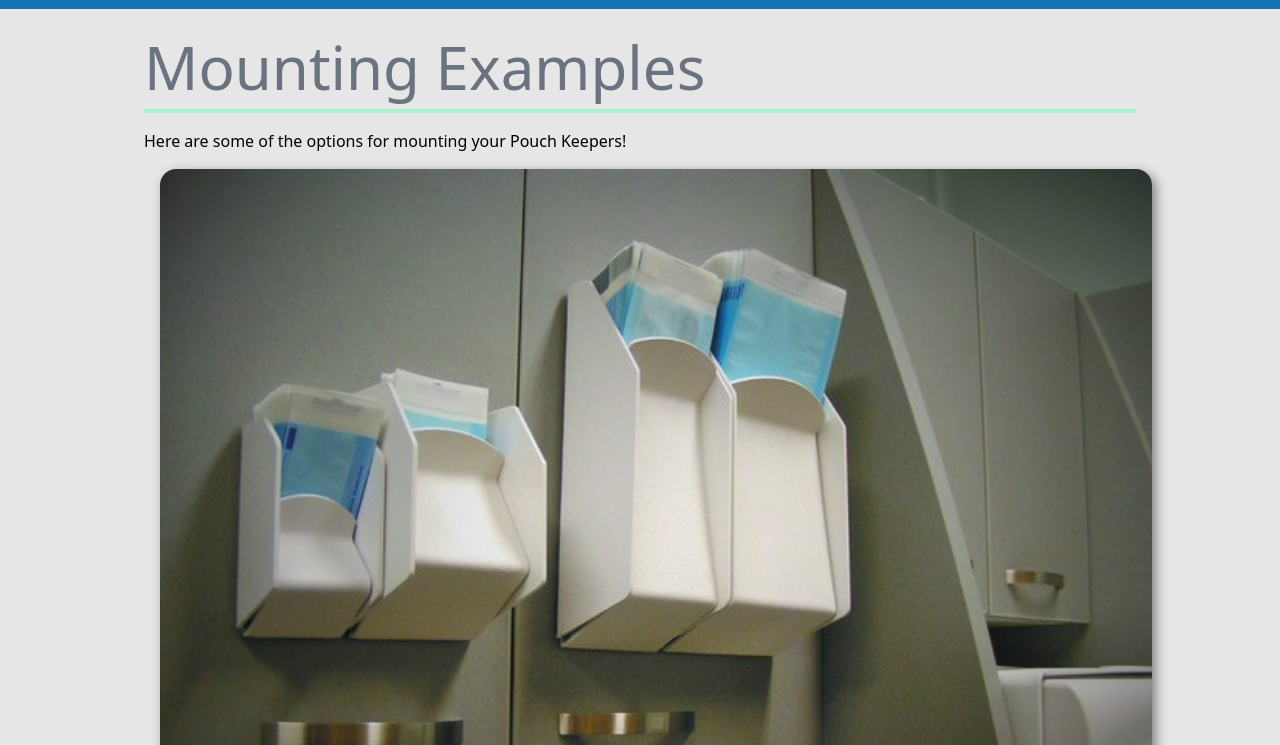
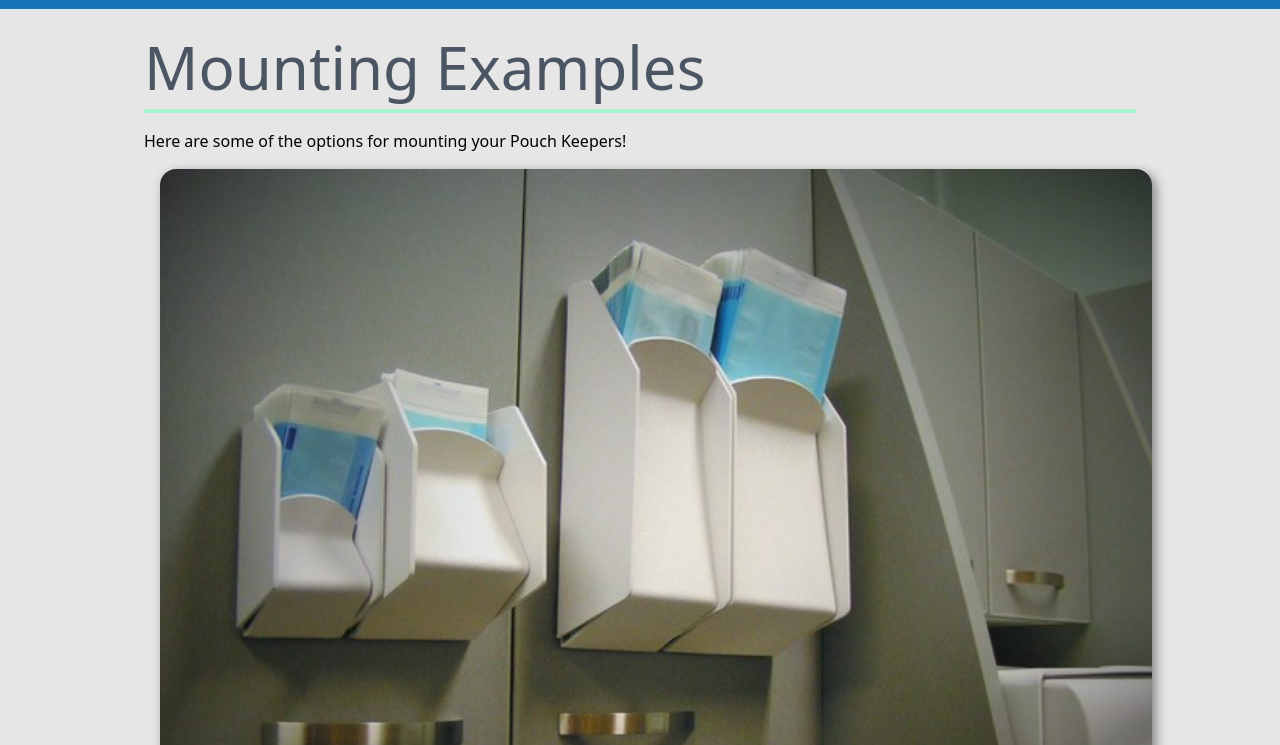
Before and after one commit to trevorcode/PouchKeepers, a website: page examples.html in a window 1280 px wide. Shown: the part 55-800 px from the top of the page. Drawn offline with Linux system fonts and the light colour scheme.

Commit message:
Updated examples text

```diff
--- a/examples.html
+++ b/examples.html
@@ -89,7 +89,7 @@
 
   <div class="examples-container">
     <div class="products-container">
-      <h1 class="text-4xl sm:text-6xl py-3 border-b-4 border-green-200 mb-4 text-gray-500">Mounting Examples</h1>
+      <h1 class="text-4xl sm:text-6xl py-3 border-b-4 border-green-200 mb-4 text-gray-600">Mounting Examples</h1>
       <p>Here are some of the options for mounting your Pouch Keepers!</p>
       <div class="mounting-examples-container">
 
```
